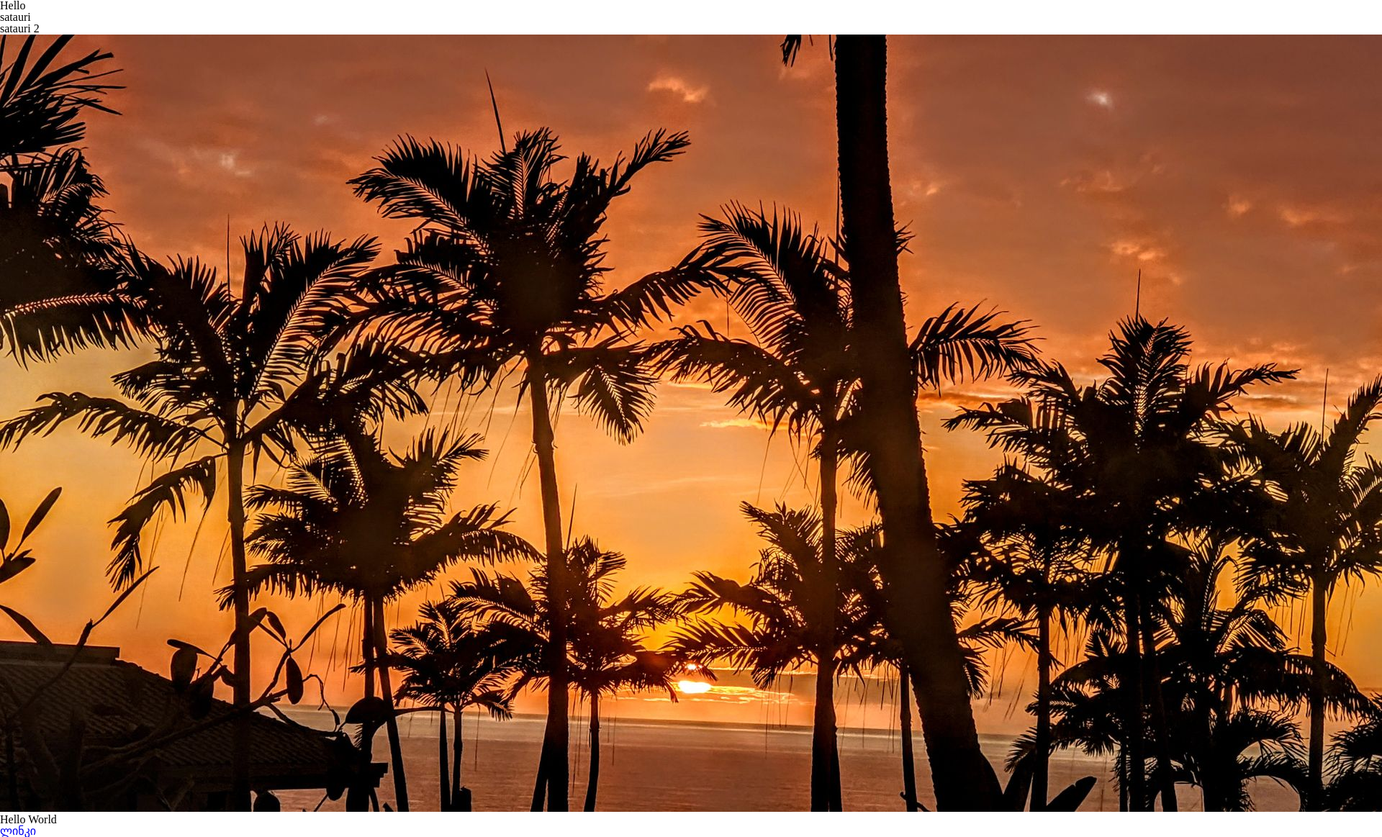
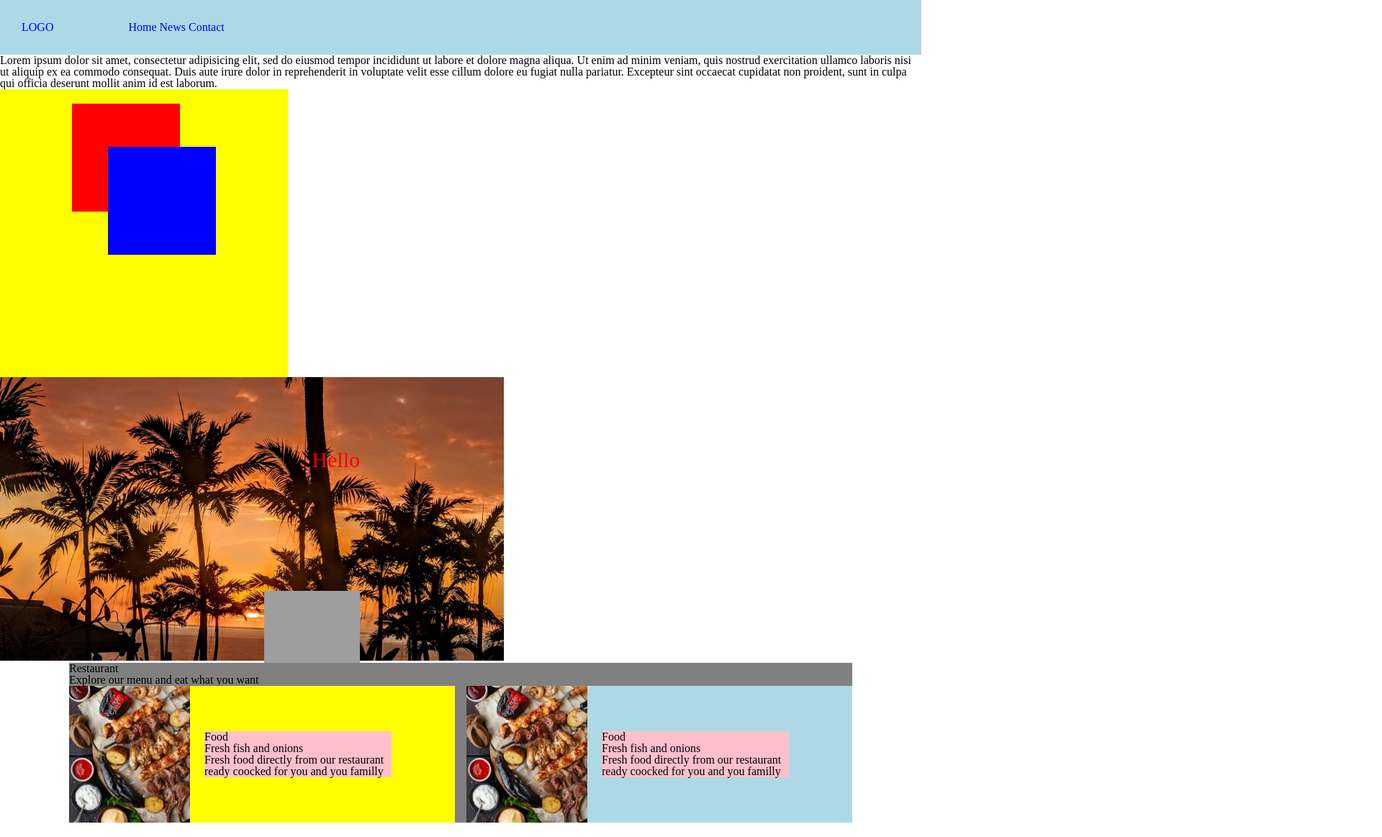
Before and after one commit to kristina-makalatia/lesson5-118, a plain HTML site: page index.html in a window 1280 px wide. Shown: the whole page at 72% size, 1920 px wide, since content can reach past the window. Drawn offline with Linux system fonts and the light colour scheme; grey boxes are pictures that could not be loaded.

Commit message:
add position proeprty

```diff
--- a/css/style.css
+++ b/css/style.css
@@ -0,0 +1,103 @@
+/*header styles*/
+.logo {
+	display: inline-block;
+	margin-right: 100px;
+}
+.navigation {
+	display: inline-block;
+}
+.nav-li {
+	display: inline-block;
+}
+.header-wrapper {
+	background-color: lightblue;
+	position: fixed;
+	top: 0;
+	left: 0;
+	width: 100%;
+	padding: 30px;
+	z-index: 50;
+}
+
+body {
+	/*padding-top: 76px;*/
+}
+.section-after-header {
+	margin-top: 76px;
+}
+
+/*position absolute & relatvie example*/
+.parent-box {
+	width: 400px;
+	height: 400px;
+	background-color: yellow;
+	position: relative;
+}
+.child-box {
+	width: 150px;
+	height: 150px;
+	background-color: red;
+	position: absolute;
+	top: 20px;
+	left: 100px;
+	z-index: 2;
+}
+.child-box2 {
+	width: 150px;
+	height: 150px;
+	background-color: blue;
+	position: absolute;
+	top: 80px;
+	left: 150px;
+	z-index: 3;
+}
+
+/*image example absolute & relative*/
+.text-image {
+	position: absolute;
+	top: 100px;
+	right: 200px;
+	color: red;
+	font-size: 30px;
+}
+.position-block {
+	position: relative;
+	display: inline-block;
+	/*width: 700px;*/
+}
+.image-position {
+	width: 700px;
+}
+.image-absolute {
+	height: 100px;
+	position: absolute;
+	right: 200px;
+	bottom: 0;
+}
+/*section styles*/
+.container-block {
+	width: 1088px;
+	margin: 0 auto;
+	background-color: grey;
+}
+.left-block {
+	width: 536px;
+	background-color: yellow;
+	display: inline-block;
+	margin-right: 16px;
+}
+.right-block {
+	width: 536px;
+	background-color: lightblue;
+	display: inline-block;
+}
+.text-block {
+	background-color: pink;
+	display: inline-block;
+	width: 260px;
+	vertical-align: middle;
+	margin-left: 16px;
+}
+.image-block {
+	vertical-align: middle;
+}
--- a/index.html
+++ b/index.html
@@ -6,16 +6,64 @@
 	<link rel="stylesheet" type="text/css" href="css/style.css">
 </head>
 <body>
-	<p>Hello</p>
-	<h3>satauri</h3>
+
+	<header class="header-wrapper">
+		<a class="logo" href="#"> LOGO </a>
+
+		<nav class="navigation">
+			<ul>
+				<li class="nav-li">
+					<a href="#"> Home</a>
+				</li>
+				<li class="nav-li">
+					<a href="#"> News</a>
+				</li>
+				<li class="nav-li">
+					<a href="#"> Contact</a>
+				</li>
+			</ul>
+		</nav>
+	</header>
+
+	<section class="section-after-header">
+		<p>Lorem ipsum dolor sit amet, consectetur adipisicing elit, sed do eiusmod
+		tempor incididunt ut labore et dolore magna aliqua. Ut enim ad minim veniam,
+		quis nostrud exercitation ullamco laboris nisi ut aliquip ex ea commodo
+		consequat. Duis aute irure dolor in reprehenderit in voluptate velit esse
+		cillum dolore eu fugiat nulla pariatur. Excepteur sint occaecat cupidatat non
+		proident, sunt in culpa qui officia deserunt mollit anim id est laborum.</p>
+		<div class="parent-box">
+			<div class="child-box"></div>
+			<div class="child-box2"></div>
+		</div>
+
+		<div class="position-block">
+			<img class="image-position" src="images/image.jpg" alt="image">
+			<p class="text-image">Hello</p>
+			<img class="image-absolute" src="https://upload.wikimedia.org/wikipedia/commons/thumb/b/b0/NewTux.svg/640px-NewTux.svg.png">
+		</div>
+	</section>
 	<section>
-		<h2>satauri 2</h2>
-		<img src="images/image.jpg" alt="image">
-		<p> Hello World </p>
-	</section>
-
-	<section>
-		<a class="item" href="https://google.com">ლინკი</a>
+		<div class="container-block">
+			<h4>Restaurant</h4>
+			<p>Explore our menu and eat what you want</p>
+			<div class="left-block">
+				<img class="image-block" src="images/image1.jpg" alt="block-image">
+				<div class="text-block">
+					<h3>Food</h3>
+					<h2>Fresh fish and onions</h2>
+					<p>Fresh food directly from our restaurant ready coocked for you and you familly</p>
+				</div>
+			</div><!--
+			--><div class="right-block">
+				<img class="image-block" src="images/image1.jpg" alt="block-image">
+				<div class="text-block">
+					<h3>Food</h3>
+					<h2>Fresh fish and onions</h2>
+					<p>Fresh food directly from our restaurant ready coocked for you and you familly</p>
+				</div>
+			</div>
+		</div>
 	</section>
 
 </body>
```
Also changed, not shown: images/image1.jpg (added).
